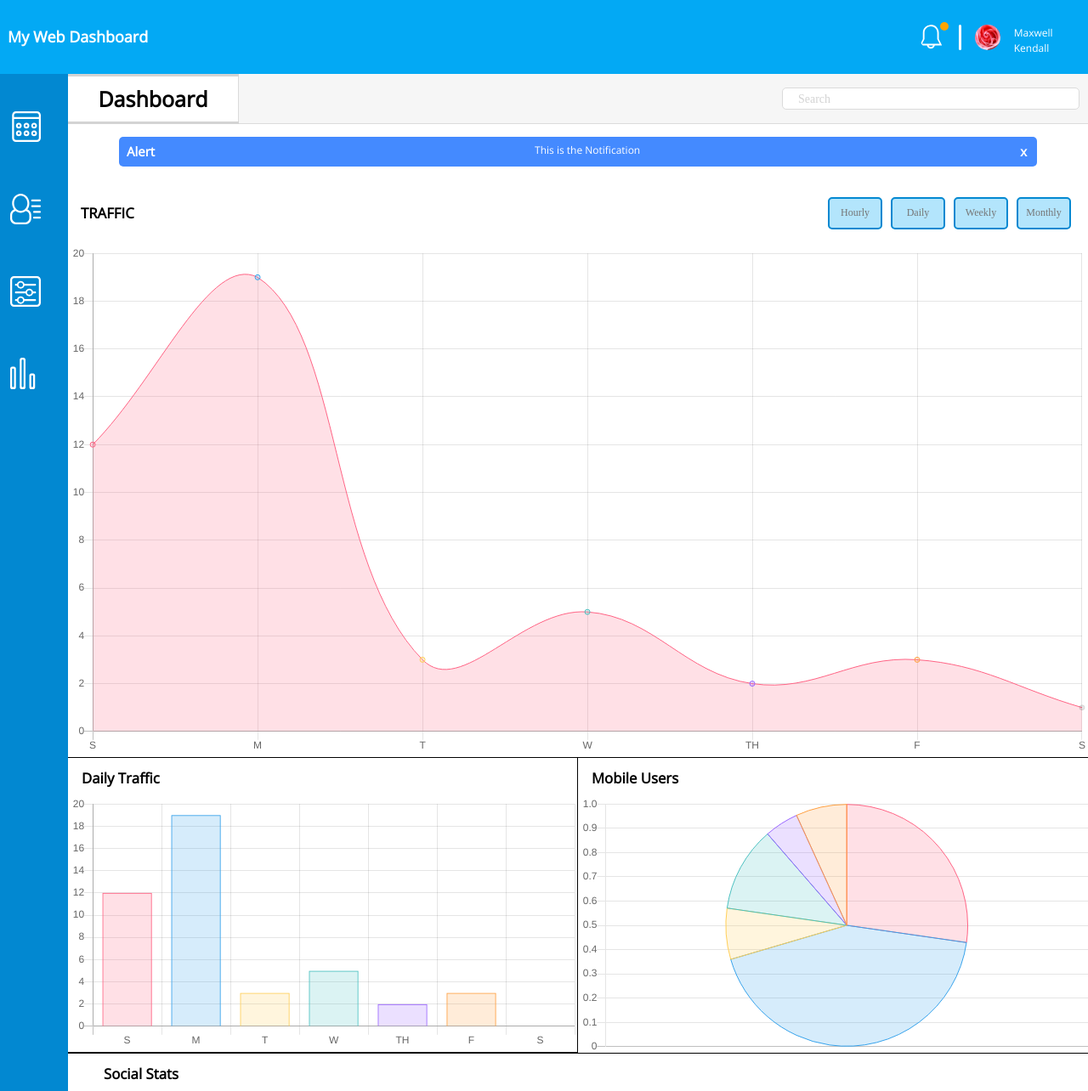
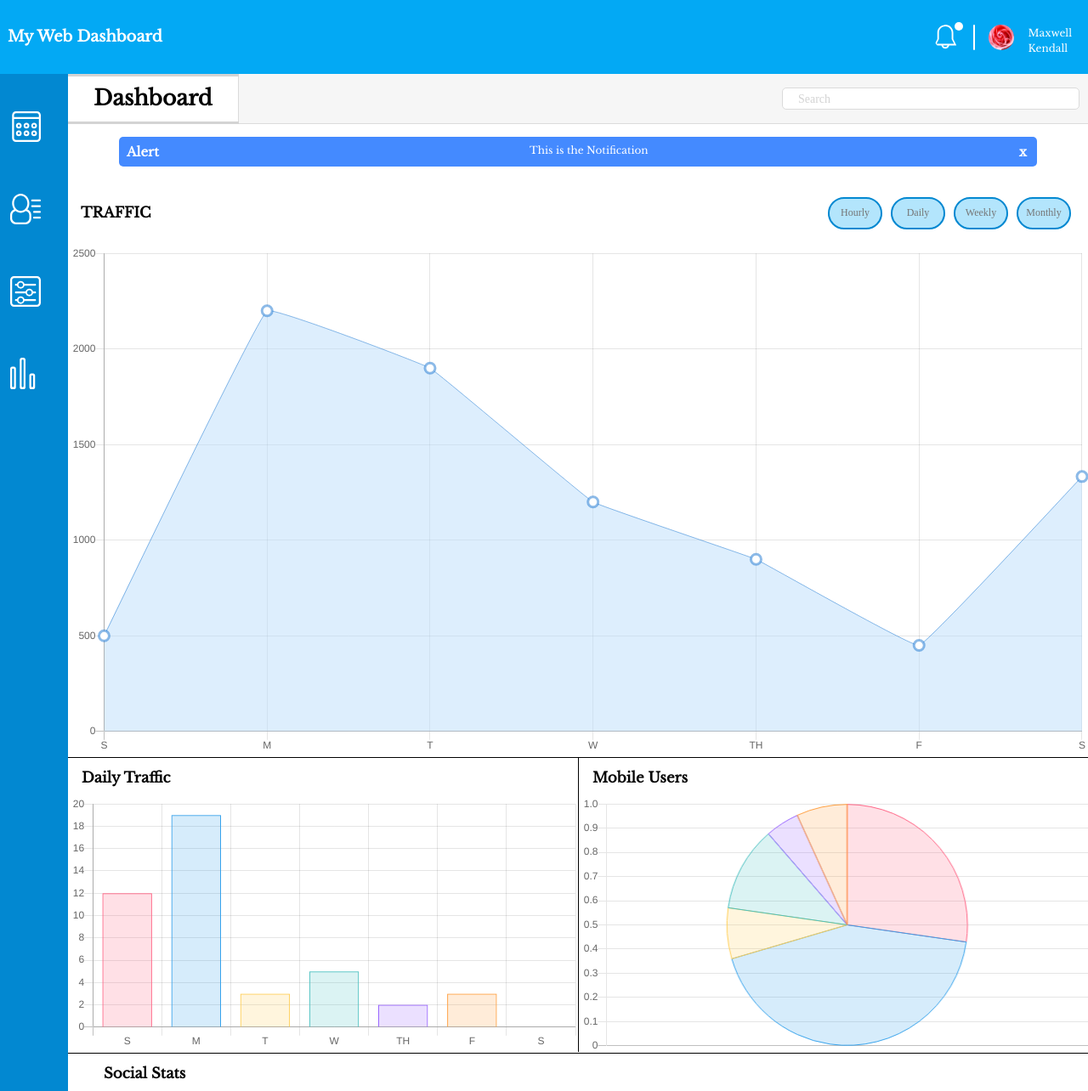
Before and after one commit to MaxwellKendall/Web-Dashboard, a plain HTML site: page index.html in a window 1280 px wide. Shown: the top 1284 px of the page at 85% size. Drawn offline with nearby package versions, Linux system fonts and the light colour scheme.

Commit message:
continuing style updates

```diff
--- a/css/main.css
+++ b/css/main.css
@@ -22,7 +22,7 @@ h3,
 h4,
 span,
 p {
-  font-family: "Open Sans", sans-serif; }
+  font-family: "Libre Baskerville", serif; }
 
 * {
   box-sizing: border-box; }
@@ -79,7 +79,7 @@ header {
       header ul li .alert-icon {
         width: 10px;
         height: 10px;
-        background: orange;
+        background: white;
         border-radius: 5px;
         position: absolute;
         bottom: 22.4px;
@@ -228,7 +228,8 @@ New Members, Recent Activitiy "Secondary-main"
   @media (min-width: 768px) {
     .new-members {
       border-right: 1px solid #BDBDBD;
-      width: 45%; } }
+      width: 45%;
+      padding-right: 2.5%; } }
   .new-members .member {
     display: flex;
     flex-direction: row;
@@ -349,9 +350,10 @@ Tertiary Main
   height: 4em;
   width: 100%;
   margin-top: auto;
-  background: orange;
+  background: #0288D1;
   border-radius: 5px;
-  border: none; }
+  border: none;
+  color: white; }
 
 .form2 .row {
   width: 100%;
@@ -371,10 +373,10 @@ Tertiary Main
       display: none; }
     .form2 .row .toggleswitch .checkbox-label {
       width: 100%;
-      border: 1px solid orange;
+      border: 1px solid #0288D1;
       height: 40px;
       display: block;
-      background: orange;
+      background: #0288D1;
       border-radius: 35px;
       overflow: hidden; }
     .form2 .row .toggleswitch .innerswitch {
@@ -386,7 +388,7 @@ Tertiary Main
     .form2 .row .toggleswitch .switch {
       width: 18px;
       height: 18px;
-      border: 3px solid orange;
+      border: 3px solid #0288D1;
       display: block;
       border-radius: 20px;
       background: white;
@@ -401,15 +403,17 @@ Tertiary Main
   width: 95%;
   height: calc(100% / 12 * 2 );
   -webkit-appearance: none;
-  background: url(../icons/downarrow.svg) no-repeat calc(100% - 5px) calc(50%) lightgray; }
+  background: url(../icons/downarrow.svg) no-repeat calc(100% - 5px) calc(50%) #BBDEFB;
+  text-indent: 1em; }
 .form2 input[type=submit] {
   height: 4em;
   -webkit-appearance: none;
   margin: auto auto 0 auto;
   width: 45%;
   border-radius: 5px;
-  background: orange;
-  border: none; }
+  background: #0288D1;
+  border: none;
+  color: white; }
 
 .toggleswitch:hover {
   cursor: pointer; }
@@ -484,7 +488,7 @@ Charts
       padding: 10px;
       display: flex;
       width: 4em;
-      border-radius: 5px;
+      border-radius: 35px;
       justify-content: center;
       align-items: center;
       transition: transform .5s, background 2s; }
@@ -500,12 +504,16 @@ Charts
 .smaller-graphs {
   display: flex;
   justify-content: center;
-  border-top: 1px solid black;
-  border-bottom: 1px solid black;
+  border-top: .5px solid black;
+  border-bottom: .5px solid black;
   flex-direction: column; }
   @media (min-width: 768px) {
     .smaller-graphs {
       flex-direction: row; } }
+
+@media (min-width: 768px) {
+  canvas#pie {
+    border-left: .5px solid black; } }
 
 .pieChart,
 .barChart {
@@ -522,12 +530,6 @@ Charts
       height: 60%;
       justify-content: flex-start; } }
 
-.barChart {
-  border-bottom: .5px solid black; }
-  @media (min-width: 768px) {
-    .barChart {
-      border-right: .5px solid black; } }
-
 .graph-header {
   display: flex;
   width: 100%;
@@ -537,6 +539,10 @@ Charts
       justify-content: flex-start;
       align-self: flex-start;
       padding-left: 1em; } }
+
+@media (min-width: 768px) {
+  .mobileusers {
+    border-left: .5px solid black; } }
 
 .traffic li:hover {
   transform: scale(1.05);
--- a/index.html
+++ b/index.html
@@ -1,7 +1,7 @@
 <!DOCTYPE html>
 <html>
     <head>
-        <link href="https://fonts.googleapis.com/css?family=Open+Sans" rel="stylesheet">
+        <link href="https://fonts.googleapis.com/css?family=Libre+Baskerville" rel="stylesheet">
         <link rel="stylesheet" href="css/normalize.css">
         <link rel="stylesheet" href="css/main.css">
         <title>Web Application Dashboard</title>
@@ -74,7 +74,7 @@
                             <canvas id="bar"></canvas>
                     </div>
                     <div class="pieChart">
-                        <div class="graph-header">
+                        <div class="graph-header mobileusers">
                             <h2>Mobile Users</h2>
                         </div>
                             <canvas id="pie"></canvas>
--- a/main.js
+++ b/main.js
@@ -6,24 +6,19 @@ var lineChart = new Chart(traffic, {
         labels: ["S", "M", "T", "W", "TH", "F", "S"],
         datasets: [{
             label: 'Traffic',
-            data: [12, 19, 3, 5, 2, 3, 1],
+            data: [500, 2200, 1900, 1200, 900, 450, 1333],
             backgroundColor: [
-                'rgba(255, 99, 132, 0.2)',
-                'rgba(54, 162, 235, 0.2)',
-                'rgba(255, 206, 86, 0.2)',
-                'rgba(75, 192, 192, 0.2)',
-                'rgba(153, 102, 255, 0.2)',
-                'rgba(255, 159, 64, 0.2)'
+                'rgba(187, 222, 251, 0.5)'
             ],
             borderColor: [
-                'rgba(255,99,132,1)',
-                'rgba(54, 162, 235, 1)',
-                'rgba(255, 206, 86, 1)',
-                'rgba(75, 192, 192, 1)',
-                'rgba(153, 102, 255, 1)',
-                'rgba(255, 159, 64, 1)'
+                'rgba(25, 118, 210, 0.5)'
             ],
-            borderWidth: 1
+            borderWidth: 1,
+            lineTension: 0.05,
+            pointBorderWidth: 3,
+            pointRadius: 6,
+            pointBorderColor: 'rgba(25, 118, 210, 0.5)',
+            pointBackgroundColor: 'white'
         }]
     },
     options: {
```
Also changed, not shown: 1 other file.
